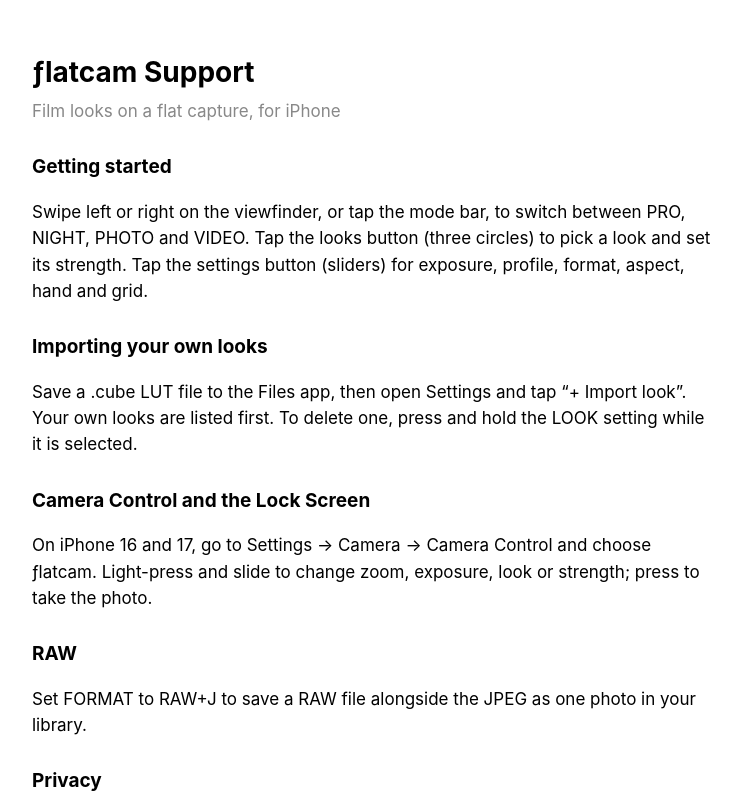
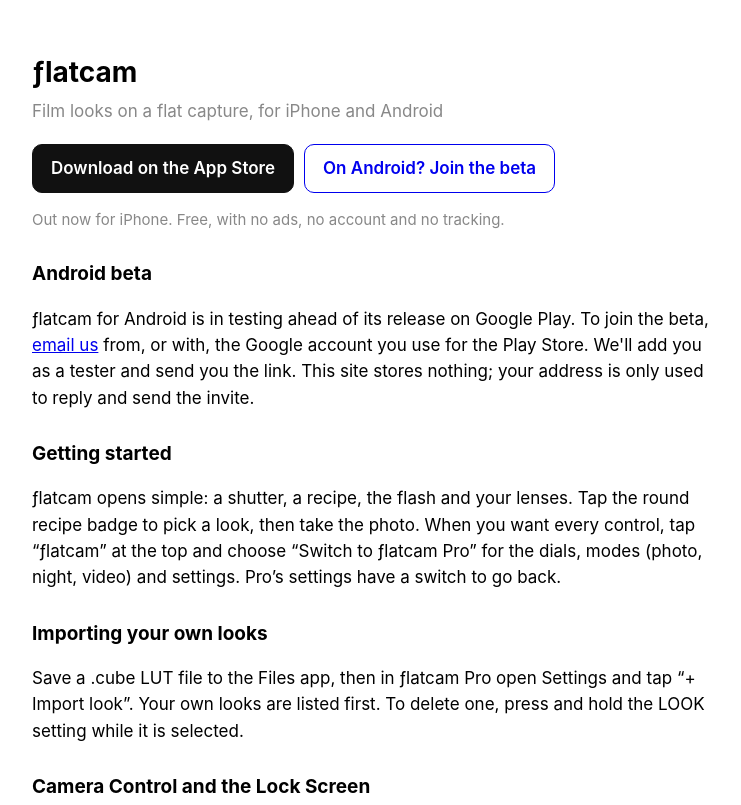
Before and after one commit to mattgiss/flatcam-site, a plain HTML site: page index.html in a window 1280 px wide. Shown: the top 805 px of the page, without its empty margins (268-1009 px from the left). Drawn offline with Linux system fonts and the light colour scheme.

Commit message:
App Store link and Android beta sign-up
ƒlatcam is out on the App Store; Android testers can ask to join the beta by email.

Co-Authored-By: Claude Opus 5.5 <noreply@anthropic.com>

```diff
--- a/index.html
+++ b/index.html
@@ -4,21 +4,37 @@
 <meta charset="utf-8">
 <meta name="viewport" content="width=device-width, initial-scale=1">
 <title>ƒlatcam Support</title>
+<meta name="description" content="ƒlatcam: film looks on a flat capture. Out now on the App Store for iPhone; the Android beta is open.">
 <style>
   :root { color-scheme: light dark; }
   body { font: 17px/1.55 -apple-system, BlinkMacSystemFont, "Segoe UI", sans-serif; max-width: 680px; margin: 0 auto; padding: 32px 16px 64px; }
   h1 { font-size: 28px; margin-bottom: 4px; }
   .date { color: #888; margin-top: 0; }
   h2 { font-size: 19px; margin-top: 28px; }
+  .get { display: flex; flex-wrap: wrap; gap: 10px; margin: 20px 0 8px; }
+  .get a { display: inline-block; padding: 10px 18px; border-radius: 10px; text-decoration: none; font-weight: 600; border: 1px solid currentColor; }
+  .get a.primary { background: #111; color: #fff; border-color: #111; }
+  @media (prefers-color-scheme: dark) { .get a.primary { background: #fff; color: #111; border-color: #fff; } }
+  .note { color: #888; font-size: 15px; }
 </style>
 </head>
 <body>
-<h1>ƒlatcam Support</h1>
-<p class="date">Film looks on a flat capture, for iPhone</p>
+<h1>ƒlatcam</h1>
+<p class="date">Film looks on a flat capture, for iPhone and Android</p>
+
+<div class="get">
+  <a class="primary" href="https://apps.apple.com/us/app/%C6%92latcam/id6835015210">Download on the App Store</a>
+  <a href="#android-beta">On Android? Join the beta</a>
+</div>
+<p class="note">Out now for iPhone. Free, with no ads, no account and no tracking.</p>
+
+<h2 id="android-beta">Android beta</h2>
+<p>ƒlatcam for Android is in testing ahead of its release on Google Play. To join the beta, <a id="beta-link" href="mailto:matt@gissentanna.com?subject=%C6%92latcam%20Android%20beta&amp;body=Please%20add%20me%20to%20the%20%C6%92latcam%20Android%20beta.%20My%20Google%20account%20email%20(the%20one%20I%20use%20for%20the%20Play%20Store)%20is%3A%20">email us</a> from, or with, the Google account you use for the Play Store. We'll add you as a tester and send you the link. This site stores nothing; your address is only used to reply and send the invite.</p>
+
 <h2>Getting started</h2>
-<p>Swipe left or right on the viewfinder, or tap the mode bar, to switch between PRO, NIGHT, PHOTO and VIDEO. Tap the looks button (three circles) to pick a look and set its strength. Tap the settings button (sliders) for exposure, profile, format, aspect, hand and grid.</p>
+<p>ƒlatcam opens simple: a shutter, a recipe, the flash and your lenses. Tap the round recipe badge to pick a look, then take the photo. When you want every control, tap “ƒlatcam” at the top and choose “Switch to ƒlatcam Pro” for the dials, modes (photo, night, video) and settings. Pro’s settings have a switch to go back.</p>
 <h2>Importing your own looks</h2>
-<p>Save a .cube LUT file to the Files app, then open Settings and tap “+ Import look”. Your own looks are listed first. To delete one, press and hold the LOOK setting while it is selected.</p>
+<p>Save a .cube LUT file to the Files app, then in ƒlatcam Pro open Settings and tap “+ Import look”. Your own looks are listed first. To delete one, press and hold the LOOK setting while it is selected.</p>
 <h2>Camera Control and the Lock Screen</h2>
 <p>On iPhone 16 and 17, go to Settings → Camera → Camera Control and choose ƒlatcam. Light-press and slide to change zoom, exposure, look or strength; press to take the photo.</p>
 <h2>RAW</h2>
```
